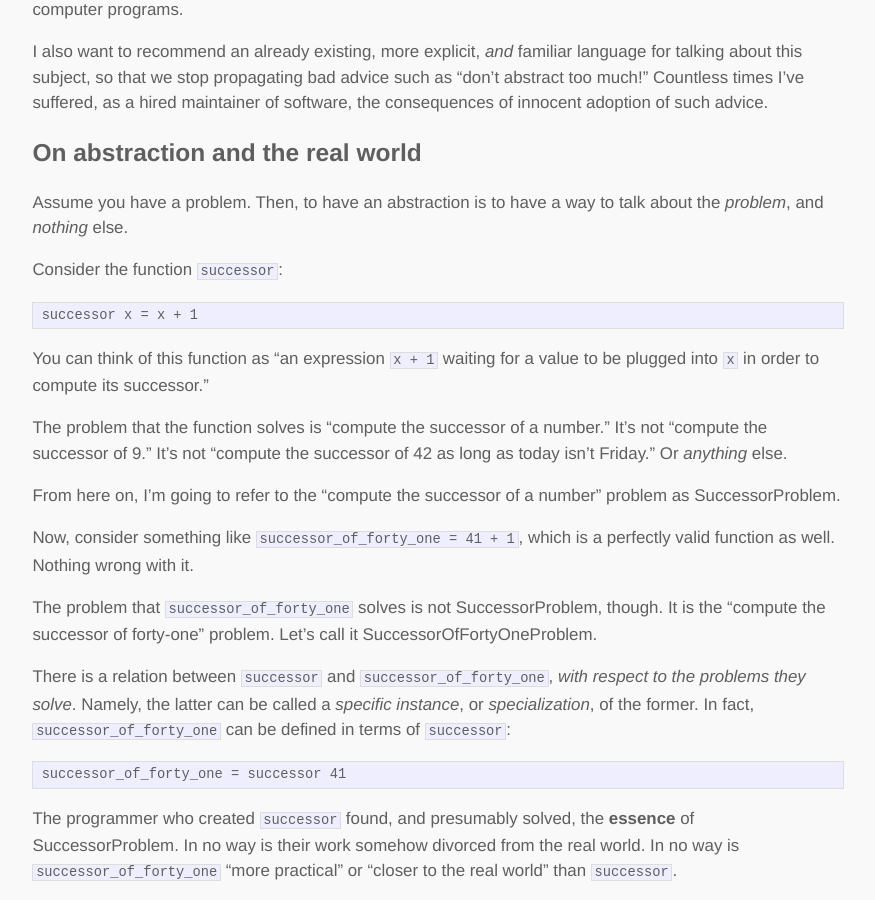
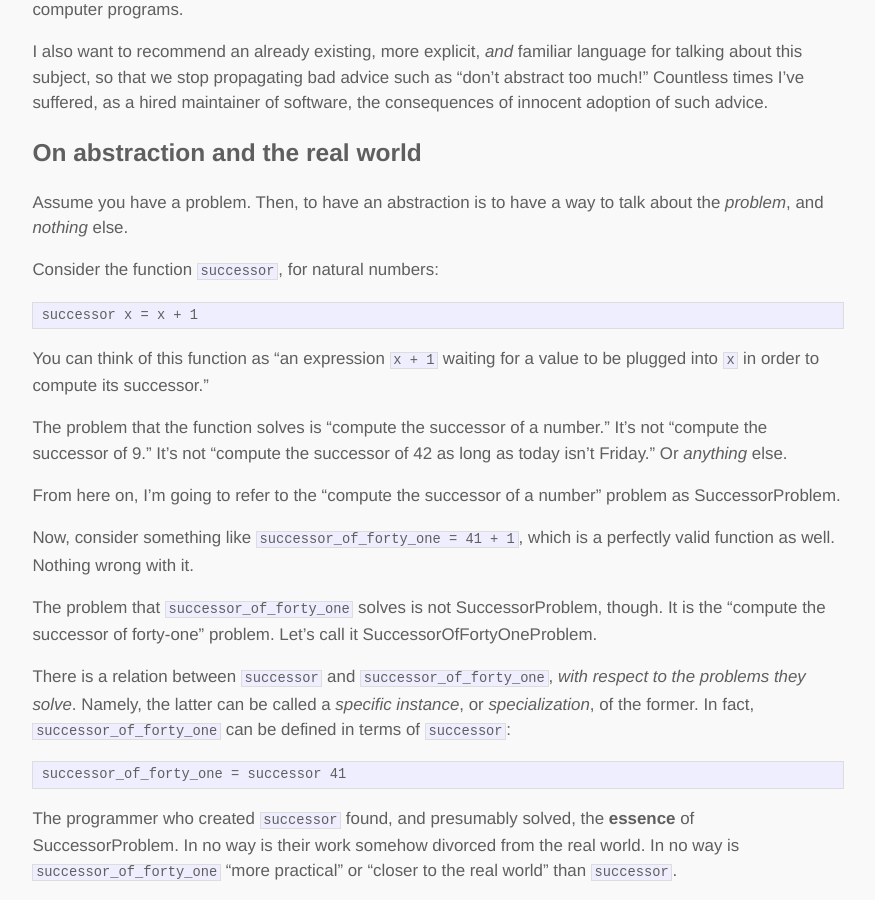
Before and after one commit to lambdatoast/lambdatoast.github.com, a Jekyll site: the page built from _posts/2014-09-20-the-point-of-abstraction.markdown, in a window 1280 px wide and 900 px high, scrolled down 433 px. Shown: the whole window, without its empty margins (202-1077 px from the left). Built offline with Jekyll 4.4.1, drawn with Linux system fonts in a browser that asks for light colours.

Commit message:
Add a tiny non-distracting mention of the function type.

```diff
--- a/_posts/2014-09-20-the-point-of-abstraction.markdown
+++ b/_posts/2014-09-20-the-point-of-abstraction.markdown
@@ -25,7 +25,7 @@ a hired maintainer of software, the consequences of innocent adoption of such ad
 Assume you have a problem. Then, to have an abstraction is to have a
 way to talk about the *problem*, and *nothing* else.
 
-Consider the function `successor`:
+Consider the function `successor`, for natural numbers:
 
     successor x = x + 1
 
```
